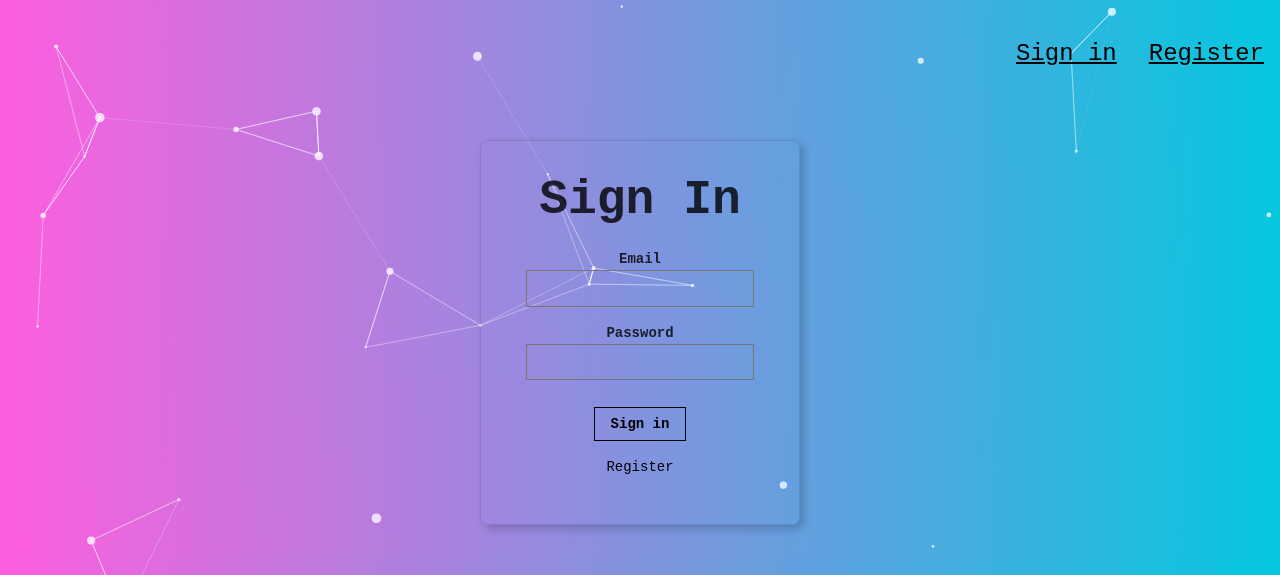
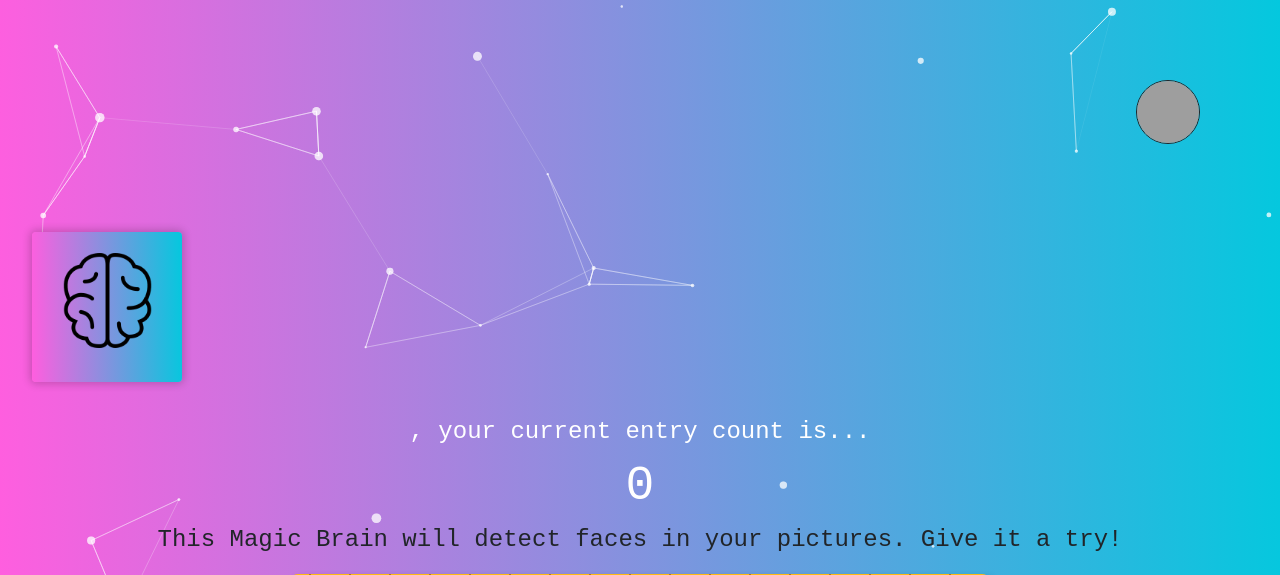
Before and after one commit to paulzijlmans/facerecognitionbrain, a React (Create React App) app: page / in a window 1280 px wide. Shown: the top 575 px of the page. Built offline with nearby package versions, Linux system fonts and the light colour scheme; grey boxes are pictures that could not be loaded.

Commit message:
add profile - icon - dropdown - styling

```diff
--- a/package.json
+++ b/package.json
@@ -6,18 +6,20 @@
     "@testing-library/jest-dom": "^5.14.1",
     "@testing-library/react": "^11.2.7",
     "@testing-library/user-event": "^12.8.3",
+    "bootstrap": "^5.1.3",
     "clarifai": "^2.9.1",
     "react": "^17.0.2",
     "react-dom": "^17.0.2",
     "react-parallax-tilt": "^1.5.45",
     "react-scripts": "^5.0.0",
     "react-tsparticles": "^1.31.2",
+    "reactstrap": "^9.0.1",
     "serve": "^13.0.2",
     "tachyons": "^4.12.0",
     "web-vitals": "^1.1.2"
   },
   "scripts": {
-    "start-build": "serve -s build",
+    "start:build": "serve -s build",
     "start": "react-scripts start",
     "build": "react-scripts build",
     "test": "react-scripts test",
--- a/src/App.js
+++ b/src/App.js
@@ -7,59 +7,16 @@ import Logo from './components/Logo/Logo';
 import Rank from './components/Rank/Rank';
 import ImageLinkForm from './components/ImageLinkForm/ImageLinkForm';
 import FaceRecognition from './components/FaceRecognition/FaceRecognition';
+import { particlesOptions } from './particlesOptions';
+
 import './App.css';
-
-const particlesOptions = {
-  fpsLimit: 60,
-  particles: {
-    color: {
-      value: "#ffffff",
-    },
-    links: {
-      color: "#ffffff",
-      distance: 150,
-      enable: true,
-      opacity: 0.5,
-      width: 1,
-    },
-    collisions: {
-      enable: true,
-    },
-    move: {
-      direction: "none",
-      enable: true,
-      outMode: "bounce",
-      random: false,
-      speed: 1,
-      straight: false,
-    },
-    number: {
-      density: {
-        enable: true,
-        value_area: 800,
-      },
-      value: 30,
-    },
-    opacity: {
-      value: 0.5,
-    },
-    shape: {
-      type: "circle",
-    },
-    size: {
-      random: true,
-      value: 5,
-    },
-  },
-  detectRetina: true
-};
 
 const initialState = {
   input: '',
   imageUrl: '',
   boxes: [],
-  route: 'signin',
-  isSignedIn: false,
+  route: 'home',
+  isSignedIn: true,
   user: {
     id: '',
     name: '',
@@ -68,6 +25,7 @@ const initialState = {
     joined: ''
   }
 }
+
 class App extends Component {
   constructor() {
     super();
@@ -140,7 +98,7 @@ class App extends Component {
 
   onRouteChange = (route) => {
     if (route === 'signout') {
-      this.setState(initialState);
+      return this.setState(initialState);
     } else if (route === 'home') {
       this.setState({ isSignedIn: true });
     }
--- a/src/components/Navigation/Navigation.js
+++ b/src/components/Navigation/Navigation.js
@@ -1,10 +1,11 @@
 import React from 'react';
+import ProfileIcon from '../Profile/ProfileIcon';
 
 const Navigation = ({ onRouteChange, isSignedIn }) => {
   if (isSignedIn) {
     return (
       <nav style={{ display: 'flex', justifyContent: 'flex-end' }}>
-        <p onClick={() => onRouteChange('signout')} className='f3 link dim black underline pa3 pointer'>Sign Out</p>
+        <ProfileIcon onRouteChange={onRouteChange} />
       </nav>
     );
   } else {
--- /dev/null
+++ b/src/components/Profile/ProfileIcon.js
@@ -0,0 +1,45 @@
+import React, { Component } from 'react';
+import { Dropdown, DropdownItem, DropdownMenu, DropdownToggle } from 'reactstrap';
+
+class ProfileIcon extends Component {
+  constructor(props) {
+    super(props);
+    this.state = {
+      dropdownOpen: false
+    }
+  }
+
+  toggle = () => {
+    this.setState(prevState => ({
+      dropdownOpen: !prevState.dropdownOpen
+    }));
+  }
+
+  render() {
+    return (
+      <div className='pa4 tc'>
+        <div className='d-flex justify-content-center p-5'>
+          <Dropdown isOpen={this.state.dropdownOpen} toggle={this.toggle}>
+            <DropdownToggle
+              data-toggle="dropdown"
+              tag="span"
+            >
+              <img
+                src='http://tachyons.io/img/logo.jpg'
+                className='br-100 ba h3 w3 dib' alt='avatar' />
+            </DropdownToggle>
+            <DropdownMenu
+              right
+              className='b--transparent shadow-5'
+              style={{ marginTop: '20px', backgroundColor: 'rgba(255, 255, 255, 0.5' }}>
+              <DropdownItem>View Profile</DropdownItem>
+              <DropdownItem onClick={() => this.props.onRouteChange('signout')}>Sign Out</DropdownItem>
+            </DropdownMenu>
+          </Dropdown>
+        </div>
+      </div>
+    )
+  }
+}
+
+export default ProfileIcon;
--- /dev/null
+++ b/src/components/Register/Register.css
@@ -0,0 +1,3 @@
+.hover-black:hover {
+  background-color: #000 !important;
+}
--- a/src/components/Register/Register.js
+++ b/src/components/Register/Register.js
@@ -1,4 +1,5 @@
 import React from 'react';
+import './Register.css';
 
 class Register extends React.Component {
   constructor(props) {
@@ -51,7 +52,7 @@ class Register extends React.Component {
               <div className="mt3">
                 <label className="db fw6 lh-copy f6" htmlFor="name">Name</label>
                 <input
-                  className="pa2 input-reset ba bg-transparent hover-bg-black hover-white w-100"
+                  className="pa2 input-reset ba bg-transparent hover-bg-black hover-white w-100 hover-black"
                   type="text"
                   name="name"
                   id="name"
@@ -60,7 +61,7 @@ class Register extends React.Component {
               <div className="mt3">
                 <label className="db fw6 lh-copy f6" htmlFor="email-address">Email</label>
                 <input
-                  className="pa2 input-reset ba bg-transparent hover-bg-black hover-white w-100"
+                  className="pa2 input-reset ba bg-transparent hover-bg-black hover-white w-100 hover-black"
                   type="email"
                   name="email-address"
                   id="email-address"
@@ -69,7 +70,7 @@ class Register extends React.Component {
               <div className="mv3">
                 <label className="db fw6 lh-copy f6" htmlFor="password">Password</label>
                 <input
-                  className="b pa2 input-reset ba bg-transparent hover-bg-black hover-white w-100"
+                  className="b pa2 input-reset ba bg-transparent hover-bg-black hover-white w-100 hover-black"
                   type="password"
                   name="password"
                   id="password"
--- /dev/null
+++ b/src/components/Signin/Signin.css
@@ -0,0 +1,3 @@
+.hover-black:hover {
+  background-color: #000 !important;
+}
--- a/src/components/Signin/Signin.js
+++ b/src/components/Signin/Signin.js
@@ -1,4 +1,5 @@
 import React from 'react';
+import './Signin.css';
 
 class Signin extends React.Component {
   constructor(props) {
@@ -46,7 +47,7 @@ class Signin extends React.Component {
               <div className="mt3">
                 <label className="db fw6 lh-copy f6" htmlFor="email-address">Email</label>
                 <input
-                  className="pa2 input-reset ba bg-transparent hover-bg-black hover-white w-100"
+                  className="pa2 input-reset ba bg-transparent hover-bg-black hover-white w-100 hover-black"
                   type="email"
                   name="email-address"
                   id="email-address"
@@ -55,7 +56,7 @@ class Signin extends React.Component {
               <div className="mv3">
                 <label className="db fw6 lh-copy f6" htmlFor="password">Password</label>
                 <input
-                  className="b pa2 input-reset ba bg-transparent hover-bg-black hover-white w-100"
+                  className="b pa2 input-reset ba bg-transparent hover-bg-black hover-white w-100 hover-black"
                   type="password"
                   name="password"
                   id="password"
--- a/src/index.js
+++ b/src/index.js
@@ -1,9 +1,11 @@
 import React from 'react';
 import ReactDOM from 'react-dom';
-import './index.css';
 import App from './App';
 import reportWebVitals from './reportWebVitals';
+
+import 'bootstrap/dist/css/bootstrap.min.css';
 import 'tachyons';
+import './index.css';
 
 ReactDOM.render(
   <React.StrictMode>
--- /dev/null
+++ b/src/particlesOptions.js
@@ -0,0 +1,44 @@
+export const particlesOptions = {
+  fpsLimit: 60,
+  particles: {
+    color: {
+      value: "#ffffff",
+    },
+    links: {
+      color: "#ffffff",
+      distance: 150,
+      enable: true,
+      opacity: 0.5,
+      width: 1,
+    },
+    collisions: {
+      enable: true,
+    },
+    move: {
+      direction: "none",
+      enable: true,
+      outMode: "bounce",
+      random: false,
+      speed: 1,
+      straight: false,
+    },
+    number: {
+      density: {
+        enable: true,
+        value_area: 800,
+      },
+      value: 30,
+    },
+    opacity: {
+      value: 0.5,
+    },
+    shape: {
+      type: "circle",
+    },
+    size: {
+      random: true,
+      value: 5,
+    },
+  },
+  detectRetina: true
+};
```
Also changed, not shown: 1 other file (tests, documents, lock files or other folders).
